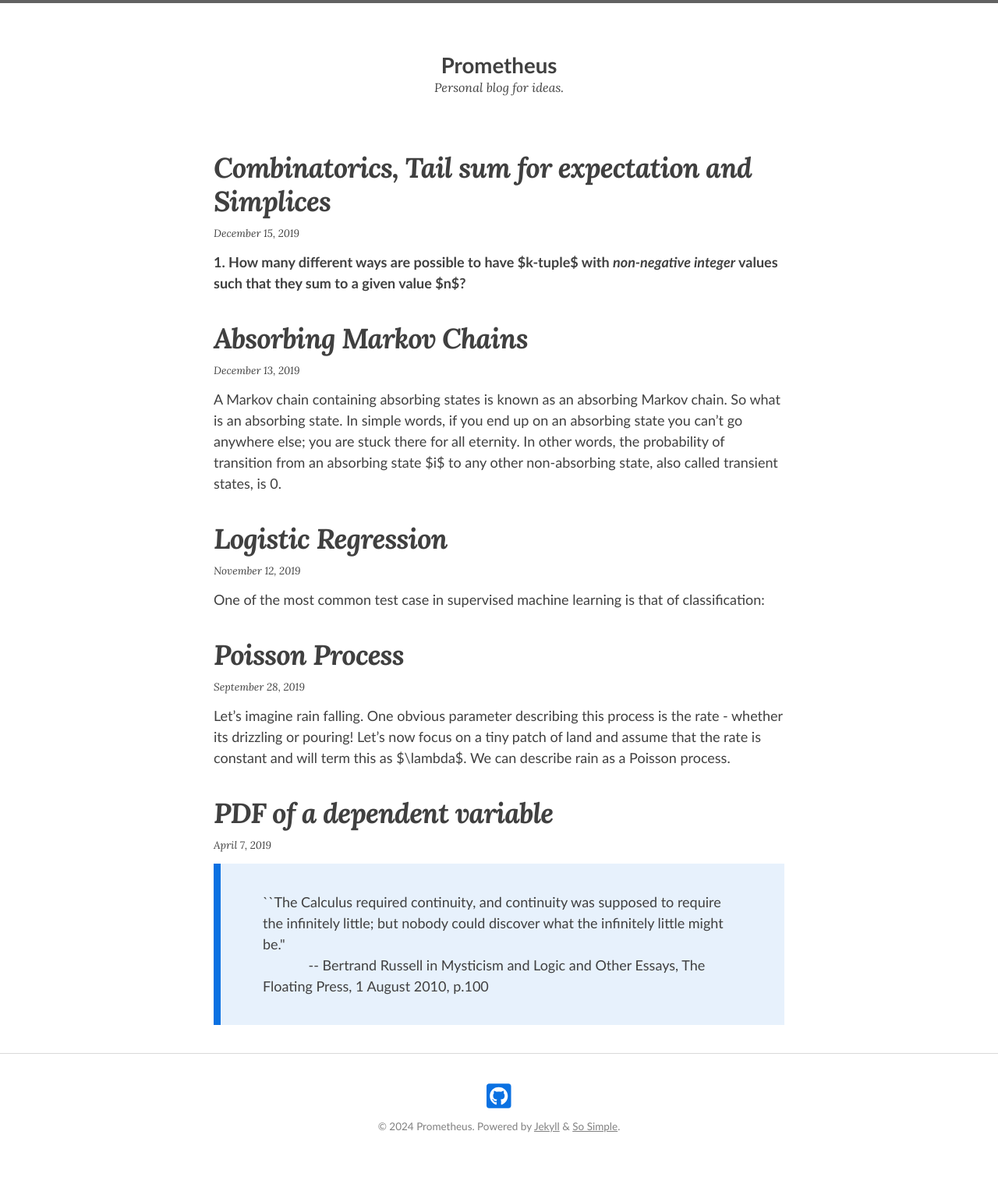
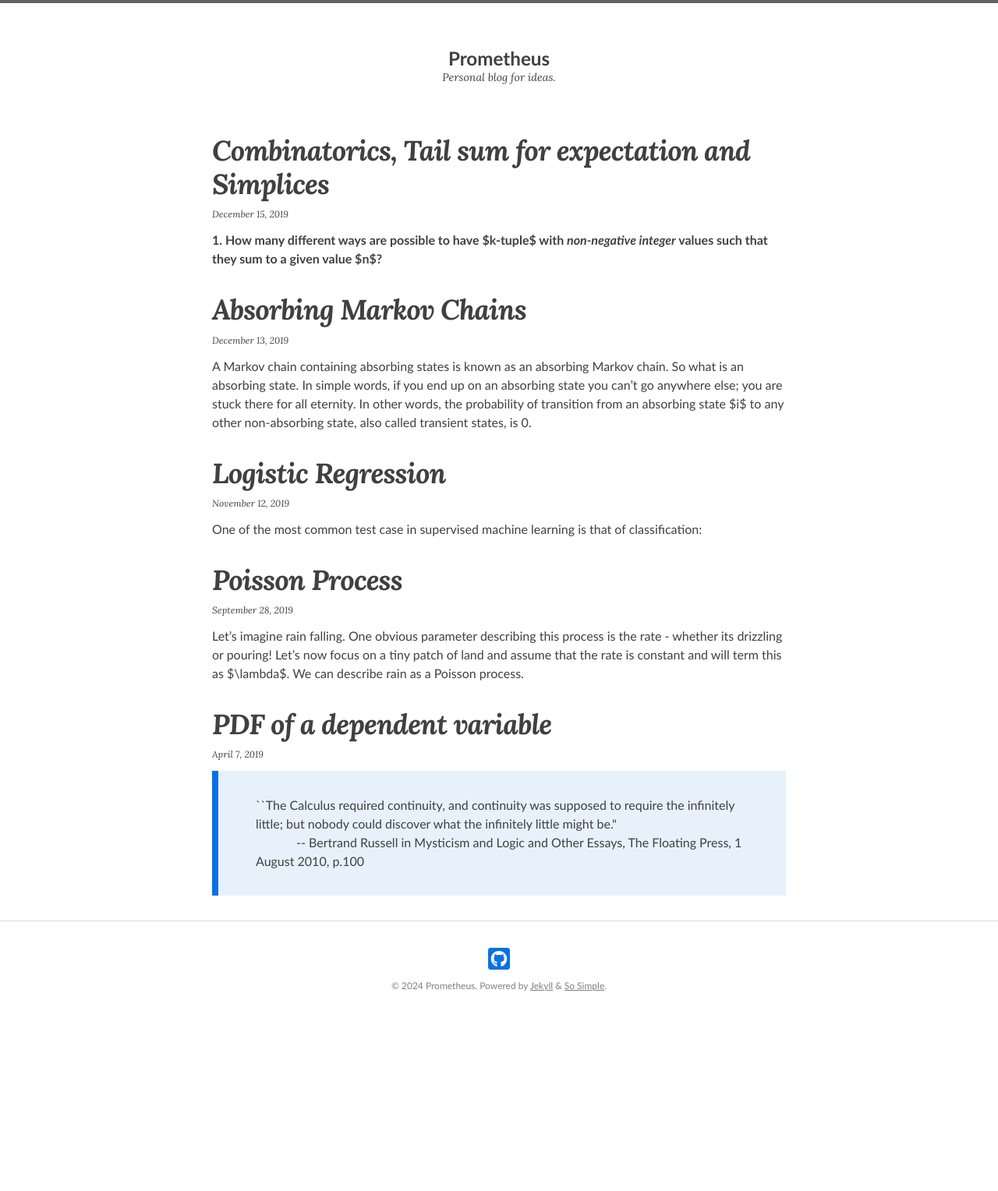
Before and after one commit to VikrantKamble/vikrantkamble.github.io, a Jekyll site: the page built from index.md, in a window 1280 px wide. Shown: the whole page at 78% size. Built offline with Jekyll 4.4.1, drawn with Linux system fonts in a browser that asks for light colours; nearby versions of some CDN libraries; the list of posts is cut into pages by our own code; after the commit the page ends 1338 px from its top, so only the background shows below that.

Commit message:
update mathjax

```diff
--- a/_includes/head.html
+++ b/_includes/head.html
@@ -1,8 +1,3 @@
-{% if page.mathjax %}
-  {% include mathjax.html %}
-{% endif %}
-
-
 <head>
   <meta charset="utf-8">
   <meta http-equiv="X-UA-Compatible" content="IE=edge">
@@ -19,6 +14,10 @@
     <title>{% if page.title %}{{ page.title | escape }}{% else %}{{ site.title | escape }}{% endif %}</title>
     <meta name="description" content="{{ page.excerpt | default: site.description | strip_html | normalize_whitespace | truncate: 160 | escape }}">
     <link rel="canonical" href="{{ page.url | replace:'index.html', '' | absolute_url }}">
+  {% endif %}
+
+  {% if page.mathjax %}
+    {% include mathjax.html %}
   {% endif %}
 
   <script>
--- a/_sass/so-simple/_variables.scss
+++ b/_sass/so-simple/_variables.scss
@@ -9,11 +9,11 @@
 $xlarge: 1280px !default;
 
 /* Fluid type */
-$base-font-size: 16px !default;
+$base-font-size: 14px !default;
 $min-vw: $small !default;
 $max-vw: $xlarge !default;
-$min-font-size: 16px !default;
-$max-font-size: 18px !default;
+$min-font-size: 14px !default;
+$max-font-size: 16px !default;
 
 /* Calculate Modular Scale */
 $modular-scale-1: 1.067 !default; /* small */
```
